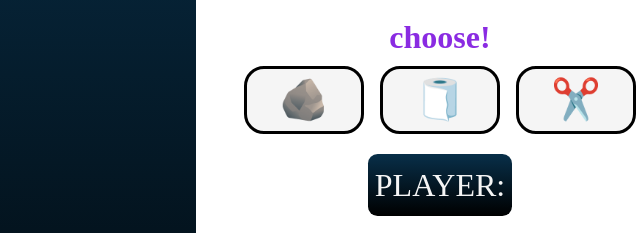
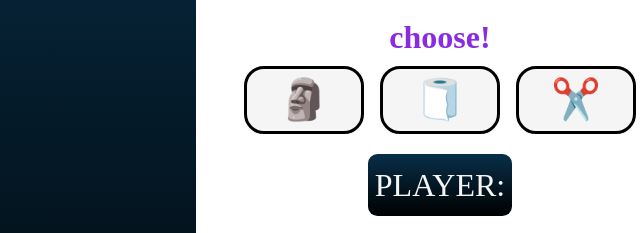
Before and after one commit to hidden011/Rock-Paper-and-Scissors-game04, a plain HTML site: page index.html in a window 1280 px wide. Shown: the part 232-465 px from the top of the page, 200-840 px from the left. Drawn offline with nearby package versions, Linux system fonts and the light colour scheme.

Commit message:
index.html

```diff
--- a/index.html
+++ b/index.html
@@ -3,6 +3,7 @@
 <head>
     <meta charset="UTF-8">
     <meta name="viewport" content="width=device-width, initial-scale=1.0">
+
     <title>Document</title>
     <link rel="stylesheet" href="styles.css">
     <script src="https://cdn.jsdelivr.net/npm/@tailwindcss/browser@4"></script>
@@ -16,7 +17,7 @@
         <h1 class="heading">Rock-Paper-Scissors</h1>
         <h3 class="head2">choose!</h3>
         <div class="choices">
-            <button class="rock">🪨</button>
+            <button class="rock">🗿</button>
             <button class="paper">🧻</button>
             <button class="scissors">✂️</button>
         </div>
```
